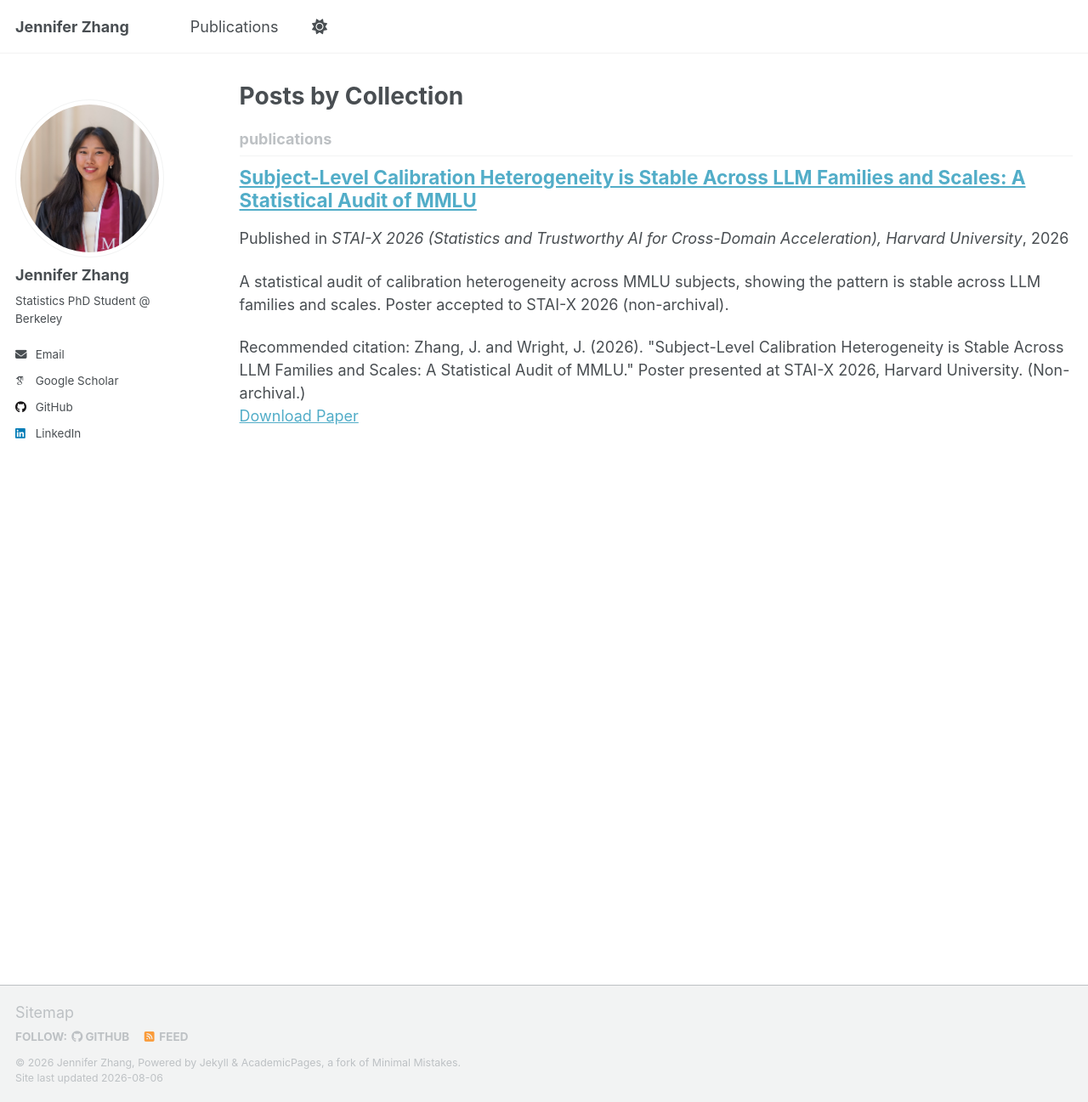
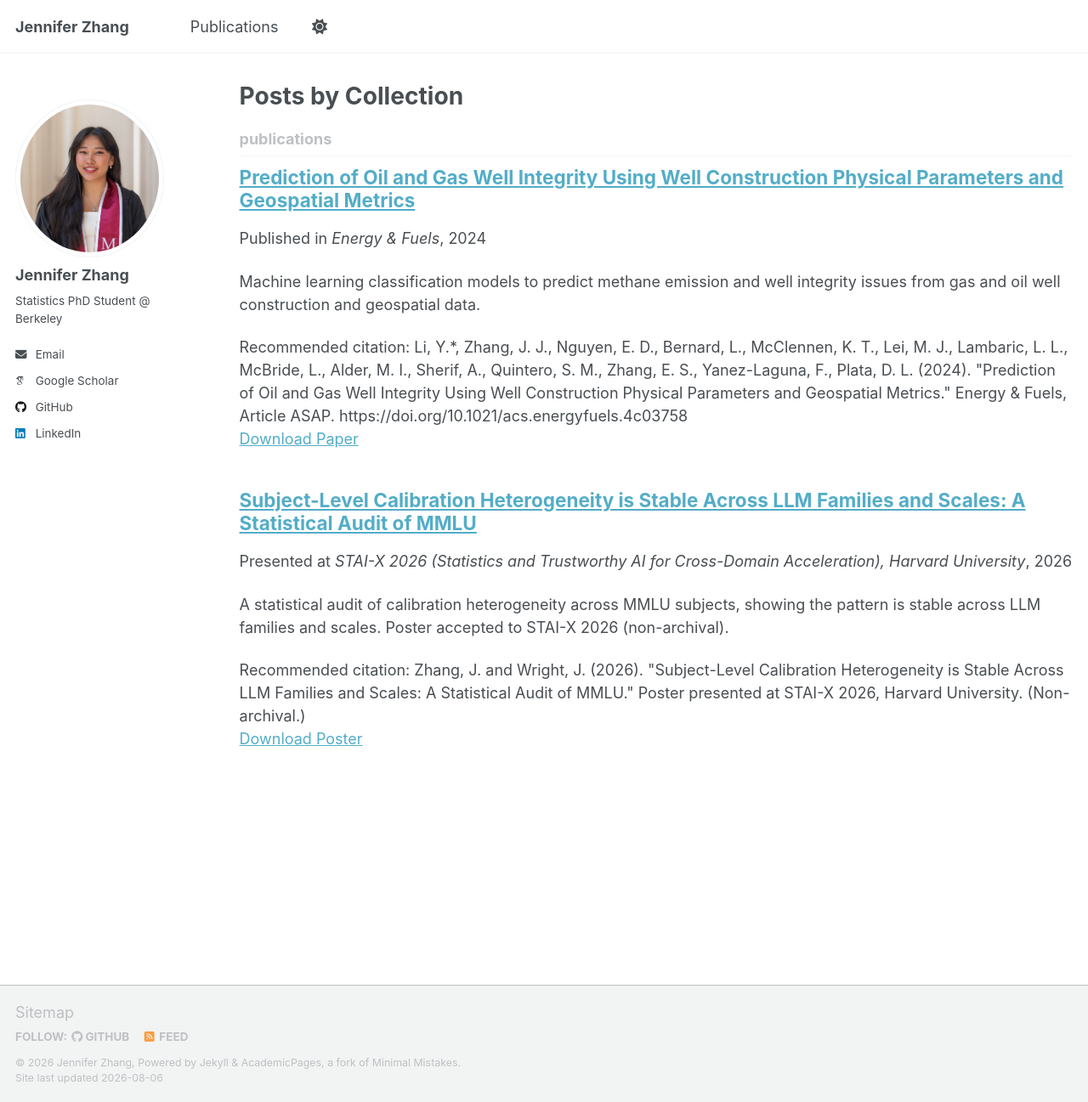
Before and after one commit to jenjzhang/jenjzhang.github.io, a Jekyll site: the page built from _pages/collection-archive.html, in a window 1280 px wide and 1297 px high. Shown: the whole window at 85% size. Built offline with Jekyll 4.4.1, drawn with Linux system fonts in a browser that asks for light colours; some web fonts are replaced; a script that is not in the unit is left out.

Commit message:
Add Energy & Fuels journal publication; fix poster wording
Adds the well-integrity/methane-prediction journal article to the
publications page. Also fixes archive-single.html so entries in the
posters category display "Presented at" instead of "Published in", and
link to "Download Poster" instead of "Download Paper" -- the STAI-X
poster track is not part of the archival paper proceedings.

```diff
--- a/_includes/archive-single.html
+++ b/_includes/archive-single.html
@@ -40,6 +40,8 @@
 
         {% if post.collection == 'teaching' %}
           <p> {{ post.type }}, <i>{{ post.venue }}</i>, {{ post.date | default: "1900-01-01" | date: "%Y" }} </p>
+        {% elsif post.collection == 'publications' and post.category == 'posters' %}
+          <p>Presented at <i>{{ post.venue }}</i>, {{ post.date | default: "1900-01-01" | date: "%Y" }} </p>
         {% elsif post.collection == 'publications' %}
           <p>Published in <i>{{ post.venue }}</i>, {{ post.date | default: "1900-01-01" | date: "%Y" }} </p>
         {% elsif post.date %}
@@ -52,14 +54,19 @@
     <p class="archive__item-excerpt" itemprop="description"><p>{{ post.excerpt | markdownify | remove: '<p>' | remove: '</p>' }}<strong><a href="{{ base_path }}{{ post.url }}" rel="permalink"> Read more</a></strong></p></p>
     {% endif %}
 
+    {% assign paper_label = "Download Paper" %}
+    {% if post.collection == 'publications' and post.category == 'posters' %}
+      {% assign paper_label = "Download Poster" %}
+    {% endif %}
+
     {% if post.citation and post.paperurl and post.slidesurl and post.bibtexurl %}
-      <p>Recommended citation: {{ post.citation }}<br /><a href="{{ post.paperurl }}">Download Paper</a> | <a href="{{ post.slidesurl }}">Download Slides</a> | <a href="{{ post.bibtexurl }}">Download Bibtex</a></p>
+      <p>Recommended citation: {{ post.citation }}<br /><a href="{{ post.paperurl }}">{{ paper_label }}</a> | <a href="{{ post.slidesurl }}">Download Slides</a> | <a href="{{ post.bibtexurl }}">Download Bibtex</a></p>
     {% elsif post.citation and post.paperurl and post.slidesurl %}
-      <p>Recommended citation: {{ post.citation }}<br /><a href="{{ post.paperurl }}">Download Paper</a> | <a href="{{ post.slidesurl }}">Download Slides</a></p>
+      <p>Recommended citation: {{ post.citation }}<br /><a href="{{ post.paperurl }}">{{ paper_label }}</a> | <a href="{{ post.slidesurl }}">Download Slides</a></p>
     {% elsif post.citation and post.paperurl and post.bibtexurl %}
-      <p>Recommended citation: {{ post.citation }}<br /><a href="{{ post.paperurl }}">Download Paper</a> | <a href="{{ post.bibtexurl }}">Download Bibtex</a></p>
+      <p>Recommended citation: {{ post.citation }}<br /><a href="{{ post.paperurl }}">{{ paper_label }}</a> | <a href="{{ post.bibtexurl }}">Download Bibtex</a></p>
     {% elsif post.citation and post.paperurl %}
-      <p>Recommended citation: {{ post.citation }}<br /><a href="{{ post.paperurl }}">Download Paper</a></p>
+      <p>Recommended citation: {{ post.citation }}<br /><a href="{{ post.paperurl }}">{{ paper_label }}</a></p>
     {% elsif post.citation and post.slidesurl and post.bibtexurl %}
       <p>Recommended citation: {{ post.citation }}<br /><a href="{{ post.slidesurl }}">Download Slides</a> | <a href="{{ post.bibtexurl}}">Download Bibtex</a></p>
     {% elsif post.citation and post.slidesurl %}
--- /dev/null
+++ b/_publications/2024-01-01-well-integrity-energy-fuels.md
@@ -0,0 +1,13 @@
+---
+title: "Prediction of Oil and Gas Well Integrity Using Well Construction Physical Parameters and Geospatial Metrics"
+collection: publications
+category: manuscripts
+permalink: /publication/2024-01-01-well-integrity-energy-fuels
+excerpt: 'Machine learning classification models to predict methane emission and well integrity issues from gas and oil well construction and geospatial data.'
+date: 2024-01-01
+venue: 'Energy & Fuels'
+paperurl: 'https://doi.org/10.1021/acs.energyfuels.4c03758'
+citation: 'Li, Y.*, Zhang, J. J., Nguyen, E. D., Bernard, L., McClennen, K. T., Lei, M. J., Lambaric, L. L., McBride, L., Alder, M. I., Sherif, A., Quintero, S. M., Zhang, E. S., Yanez-Laguna, F., Plata, D. L. (2024). "Prediction of Oil and Gas Well Integrity Using Well Construction Physical Parameters and Geospatial Metrics." Energy & Fuels, Article ASAP. https://doi.org/10.1021/acs.energyfuels.4c03758'
+---
+
+Built machine learning classification models to predict methane emission and well integrity outcomes from gas and oil well construction parameters and geospatial metrics, as part of research with the MIT Department of Civil and Environmental Engineering.
```
Also changed, not shown: other parts of _includes/archive-single.html (+2 -2 lines).
